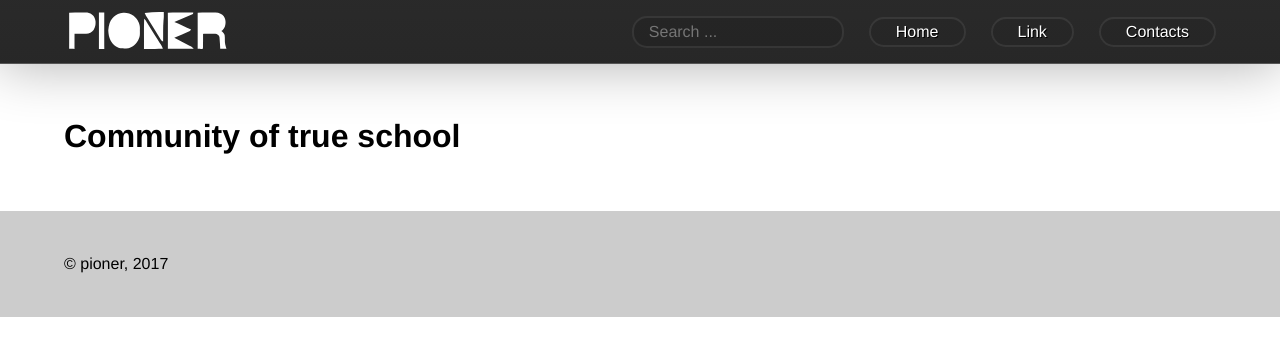
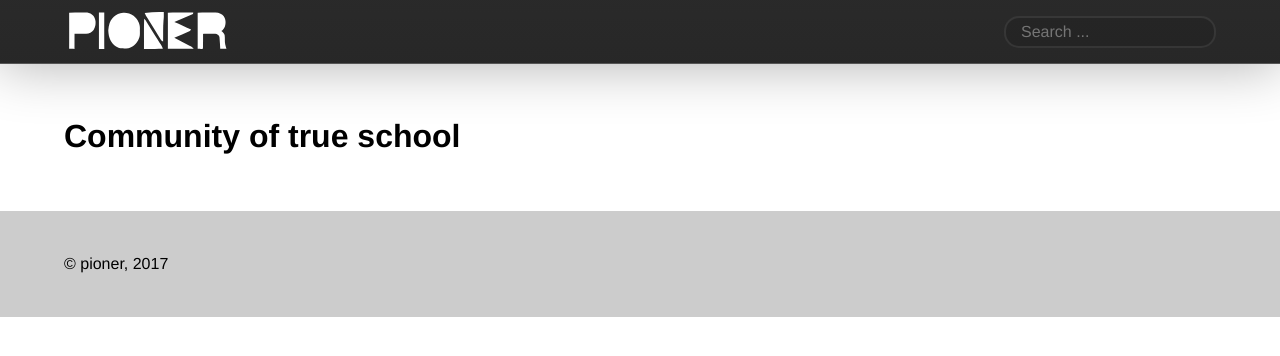
Before and after one commit to nikesirotkin/nikesirotkin.github.io, a plain HTML site: page index.html in a window 1280 px wide. Shown: the top 356 px of the page. Drawn offline with Linux system fonts and the light colour scheme.

Commit message:
Update index.html

```diff
--- a/index.html
+++ b/index.html
@@ -13,9 +13,6 @@
 			<a class="logo"></a>
 			<ul class="main-menu">
 				<li><input type="text" placeholder="Search ..."></li>
-				<li><a class="link-button" href="eat.html">Home</a></li>
-				<li><a class="link-button" href="dress.html">Link</a></li>
-				<li><a class="link-button" href="reside.html">Contacts</a></li>
 			</ul>
 			<div class="icon-container">
 				<div class="search">
```
